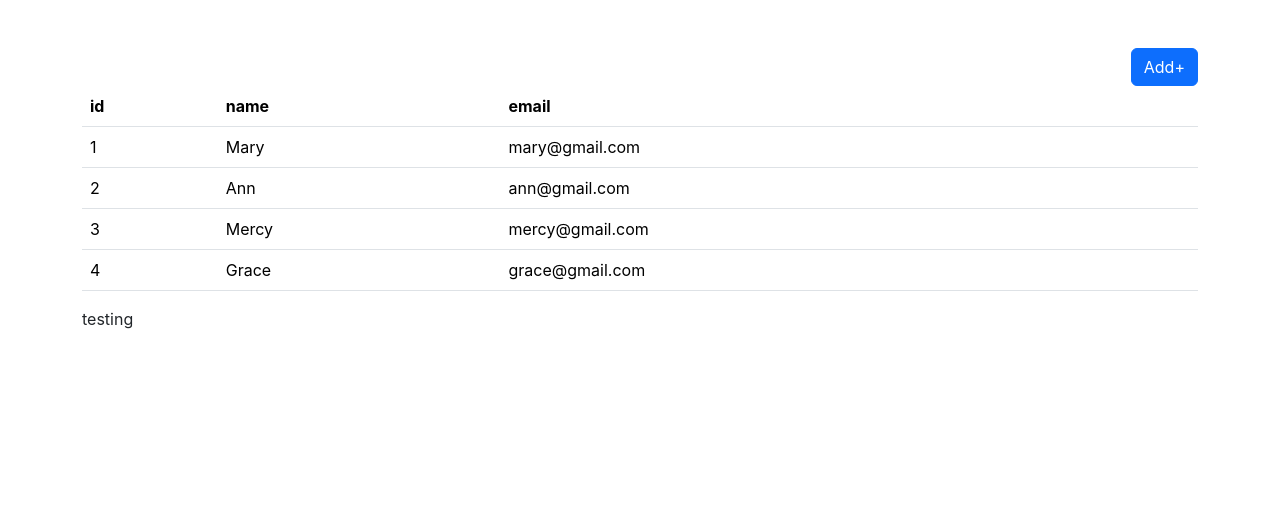
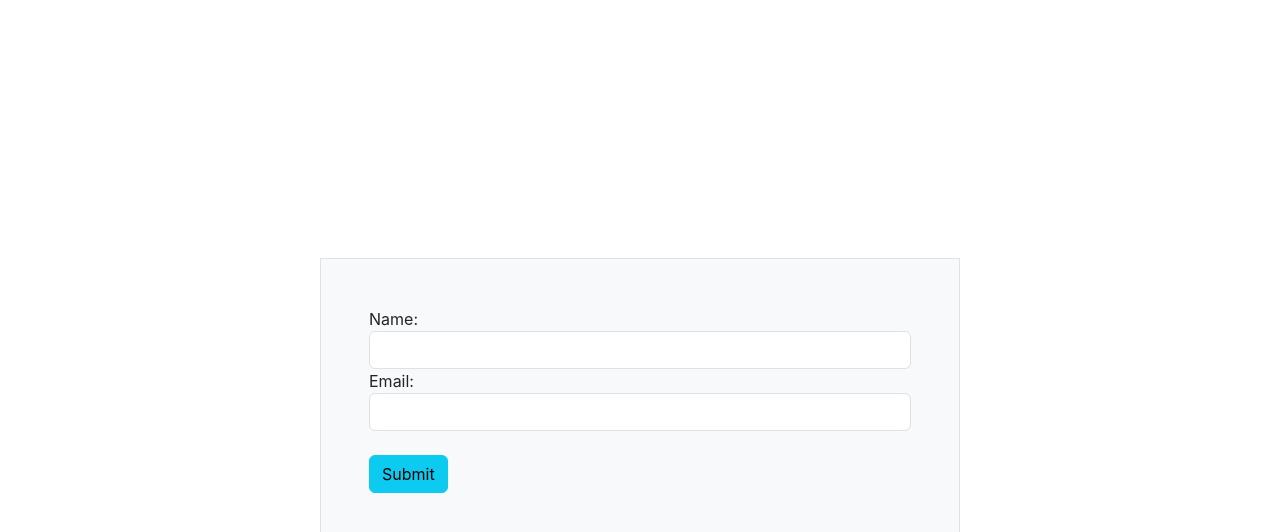
Before and after one commit to mbuguamary/Crude_Operations_Axios, a React (Create React App) app: page /create in a window 1280 px wide. Shown: the top 532 px of the page. Built offline with nearby package versions, Linux system fonts and the light colour scheme; data requests are answered from the project's data file.

Commit message:
created add data form

```diff
--- a/db.json
+++ b/db.json
@@ -13,30 +13,33 @@
       "postId": 1
     }
   ],
-
   "users": [
     {
-        "id":1,
+      "id": 1,
       "name": "Mary",
       "email": "mary@gmail.com"
     },
     {
-        "id":2,
+      "id": 2,
       "name": "Ann",
       "email": "ann@gmail.com"
     },
     {
-        "id":3,
+      "id": 3,
       "name": "Mercy",
       "email": "mercy@gmail.com"
     },
     {
-        "id":4,
+      "id": 4,
       "name": "Grace",
       "email": "grace@gmail.com"
+    },
+    {
+      "name": "tom",
+      "email": "tom@gmail.com",
+      "id": 5
     }
   ],
-
   "profile": {
     "name": "typicode"
   }
--- /dev/null
+++ b/src/Components/Add.js
@@ -0,0 +1,37 @@
+import React, { useState } from 'react'
+import { useNavigate } from 'react-router-dom'
+import axios from 'axios'
+function Add() {
+    const [inputData,setInputData] = useState({name:'', email:''})
+    const navigate = useNavigate();
+    function handleSubmit(event){
+      event.preventDefault()
+   axios.post('http://localhost:8080/users',inputData)
+   .then(res => {
+     alert("Data Saved Successfully");
+     navigate('/');
+   }).catch(err =>console.log(err));
+    }
+    return (
+
+        <div className='d-flex w-100 vh-100 justify-content-center align-items-center'>
+        <div className='w-50 border bg-light p-5'>
+        <form onSubmit={handleSubmit}>
+                <div>
+                <label htmlFor='name'>Name:</label>
+                <input type='text' name='name' className='form-control'
+                onChange={e=>setInputData({...inputData, name: e.target.value})}/>
+                </div>
+                <div>
+                <label htmlFor='email'>Email:</label>
+                <input type='text' name='name' className='form-control'
+                onChange={e=>setInputData({...inputData, email: e.target.value})}/>
+                </div><br/>
+                <button className=' btn btn-info'>Submit</button>
+        </form>
+        </div>
+    </div>
+  )
+}
+
+export default Add
--- a/src/Components/AppRouter.js
+++ b/src/Components/AppRouter.js
@@ -1,13 +1,14 @@
 import React from 'react'
 import {BrowserRouter,Routes,Route} from 'react-router-dom';
 import App from '../App';
+import Add from './Add';
 function AppRouter() {
   return (
    <BrowserRouter>
-   <App></App>
+
    <Routes>
-    <Route path='/' element={App} />
-    <Route path='/create' />
+    <Route path='/' element={<App />} />
+    <Route path='/create' element={<Add />}/>
    </Routes>
    </BrowserRouter>
   )
```
Lines whose indentation alone changed are shown as unchanged.
